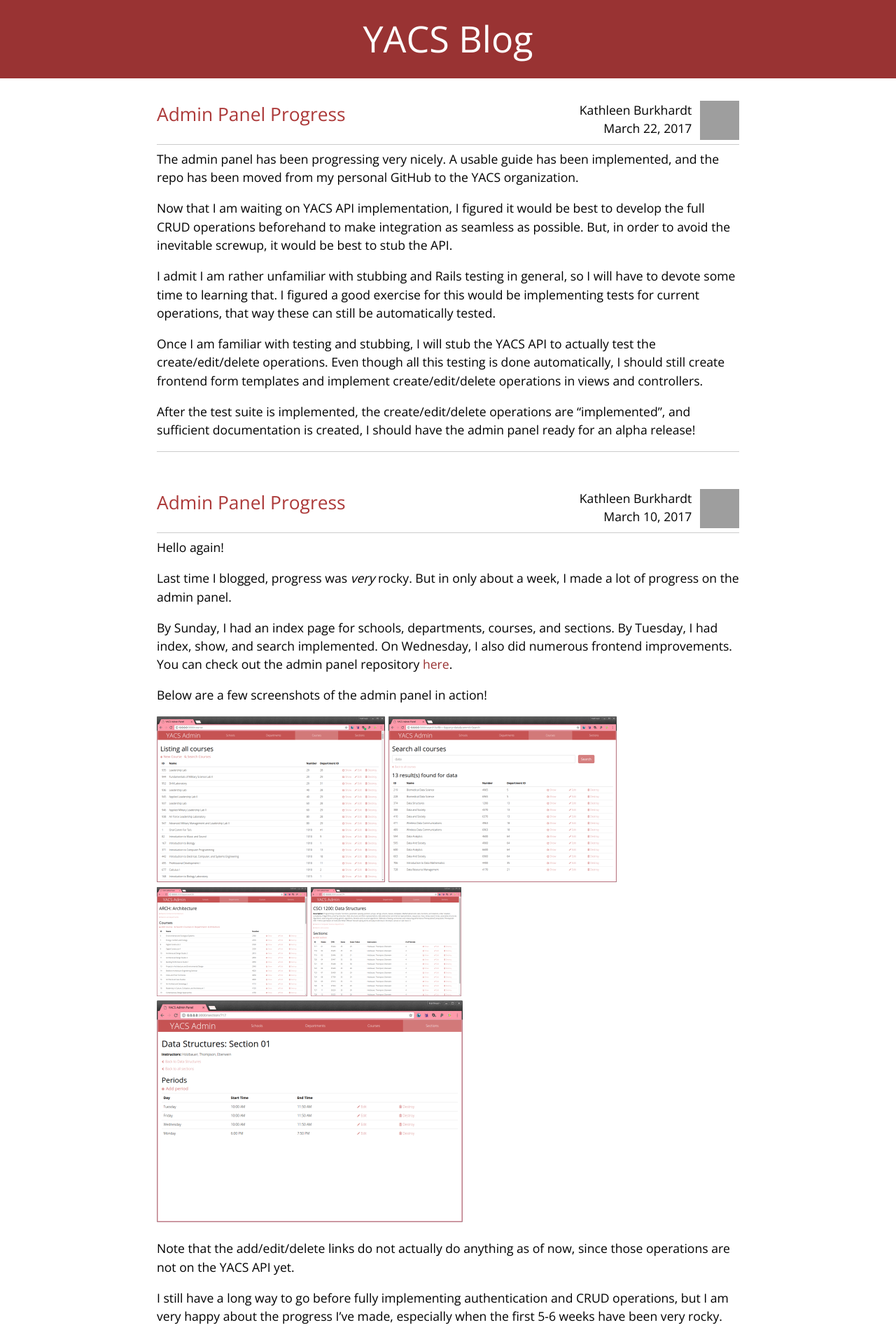
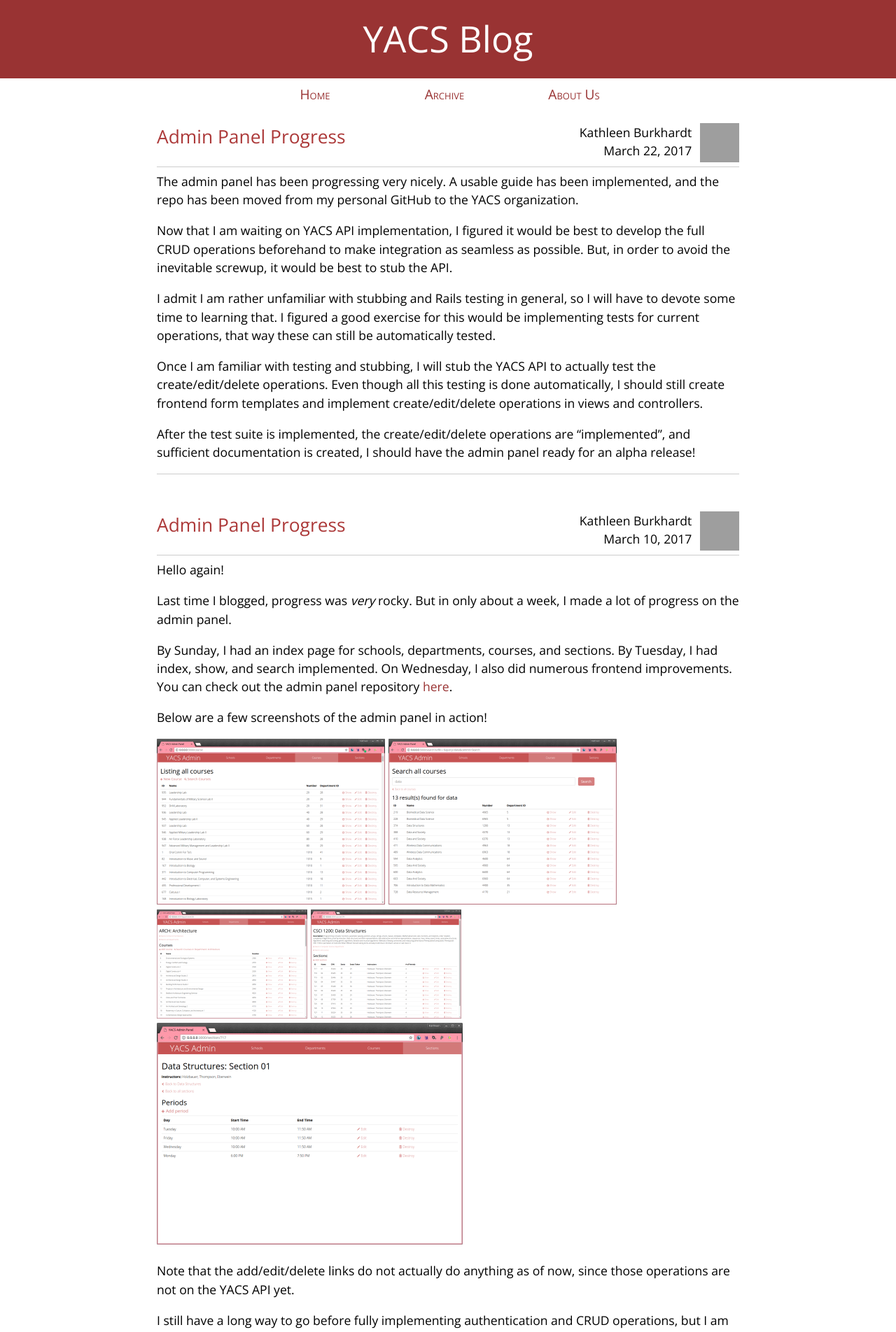
Before and after one commit to colegregory/yacs-rcos.github.io, a Jekyll site: the page built from index.html, in a window 1280 px wide. Shown: the top 1904 px of the page at 70% size. Built offline with Jekyll 4.4.1, drawn with Linux system fonts in a browser that asks for light colours; grey boxes are pictures that could not be loaded.

Commit message:
Added 3 links to main site pages in page header

```diff
--- a/_includes/page-header.html
+++ b/_includes/page-header.html
@@ -1,4 +1,16 @@
 <section class="page-header">
   <h1 class="project-name"><a href="/">YACS Blog</a></h1>
 </section>
-<!-- TODO: add site navigation here -->
+<nav class="page-nav">
+  <ul>
+    <li>
+      <a href="/">Home</a>
+    </li>
+    <li>
+      <a href="/archive.html">Archive</a>
+    </li>
+    <li>
+      <a href="/about.html">About Us</a>
+    </li>
+  </ul>
+</nav>
--- a/_sass/style.scss
+++ b/_sass/style.scss
@@ -1,6 +1,25 @@
 @import "yacs-cayman";
 
 /* Styles for things defined only in our pages, not by the theme. */
+// All pages
+nav.page-nav {
+  font-variant:small-caps;
+  font-size:120%;
+  ul {
+    list-style-type: none;
+    // display: inline;
+    width: 50%;
+    text-align: justify;
+    margin: 0.5em auto;
+    li {
+      display: inline-block;
+      width: 30%;
+      text-align: center;
+      // padding: 0 2em;
+    }
+  }
+}
+
 // Main page
 header.post-header {
   display:block;
--- a/_sass/yacs-cayman.scss
+++ b/_sass/yacs-cayman.scss
@@ -158,18 +158,18 @@ a {
 
   @include large {
     max-width: 64rem;
-    padding: 2rem 6rem;
+    padding: 1rem 6rem;
     margin: 0 auto;
     font-size: 1.1rem;
   }
 
   @include medium {
-    padding: 2rem 4rem;
+    padding: 1rem 4rem;
     font-size: 1.1rem;
   }
 
   @include small {
-    padding: 2rem 1rem;
+    padding: 1rem 1rem;
     font-size: 1rem;
   }
 
```
